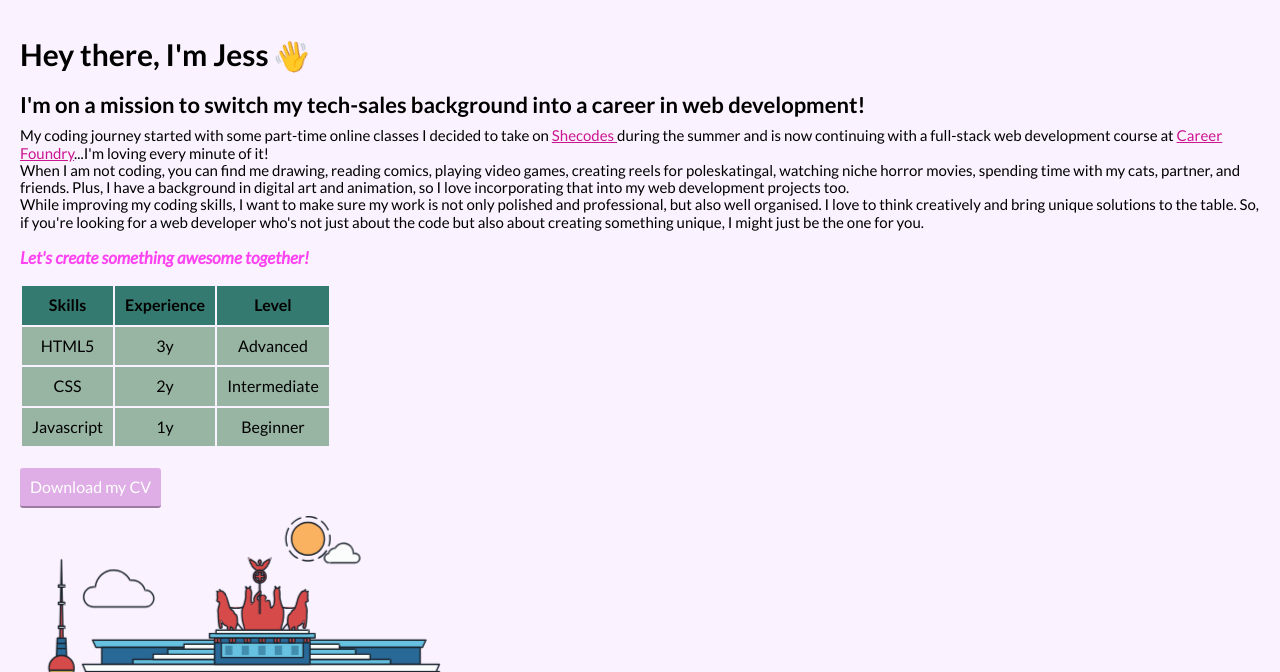
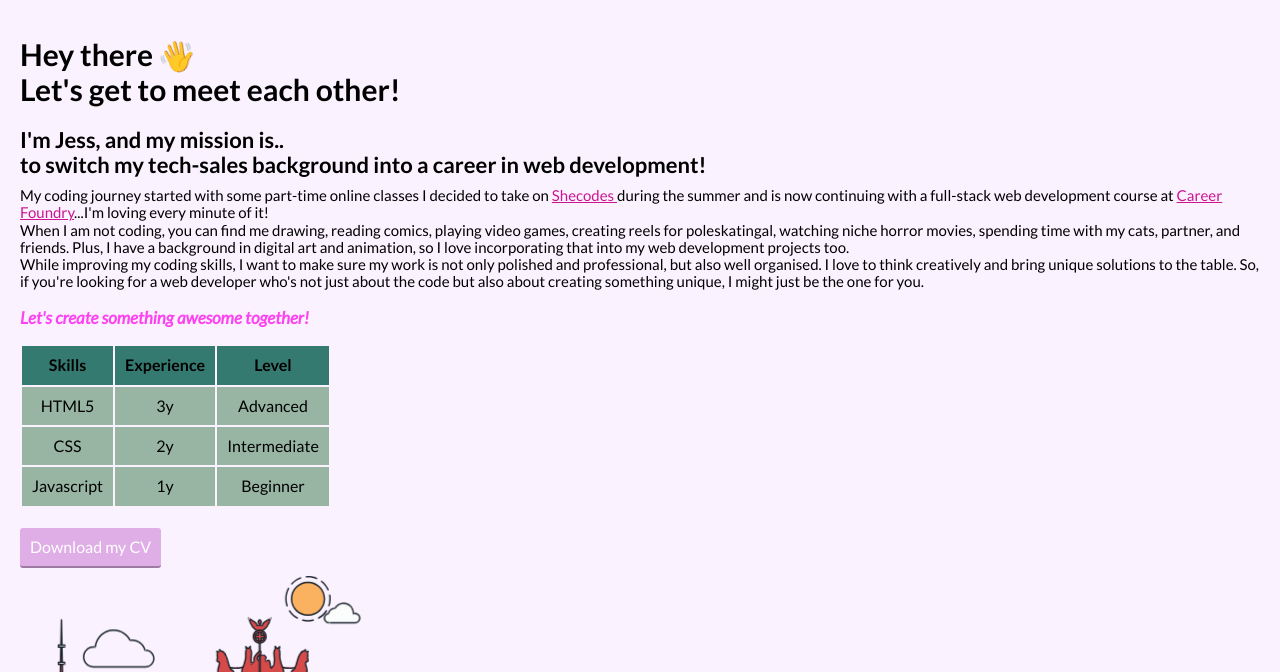
Before and after one commit to JSlusark/html-porfolio-test, a plain HTML site: page about.html in a window 1280 px wide. Shown: the part 86-758 px from the top of the page. Drawn offline with Linux system fonts and the light colour scheme.

Commit message:
Changed title in all html pages

```diff
--- a/about.html
+++ b/about.html
@@ -51,10 +51,15 @@
     </header>
     <main>
       <section class="about__introduction">
-        <h1>Hey there, I'm Jess <span class="wave-emoji">👋</span></h1>
+        <h1>
+          Hey there <span class="wave-emoji">👋</span>
+          <br />
+          Let's get to meet each other!
+        </h1>
         <h2>
-          I'm on a mission to switch my tech-sales background into a career in
-          web development!
+          I'm Jess, and my mission is..
+          <br />to switch my tech-sales background into a career in web
+          development!
         </h2>
         <p>
           My coding journey started with some part-time online classes I decided
```
Also changed, not shown: contact.html (+1 -1 lines), index.html (+1 -1 lines), work.html (+1 -1 lines).
